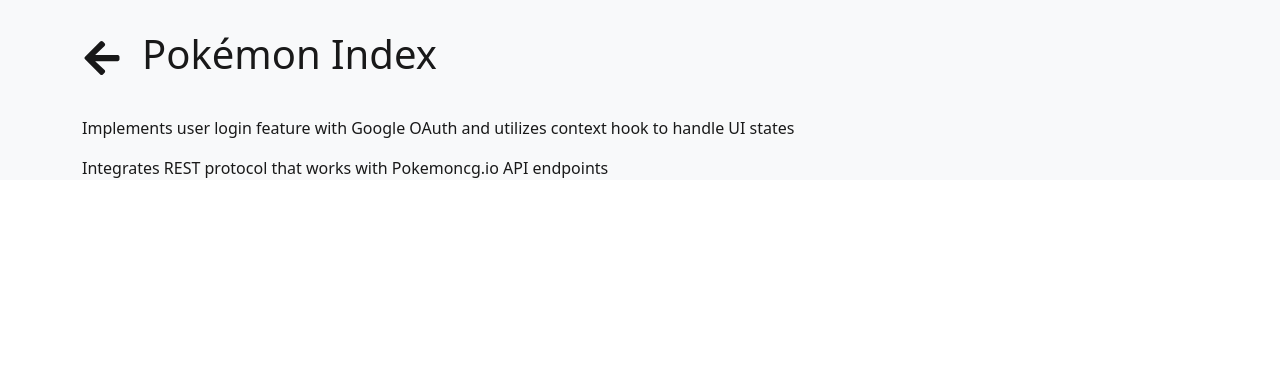
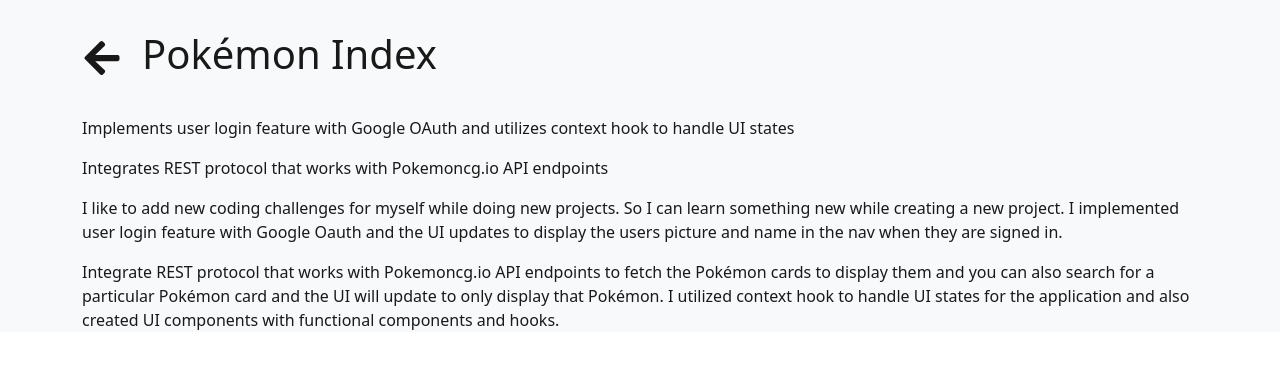
Before and after one commit to thomasgilmore/portfolio2022, a React (Create React App) app: page /pokemon-index in a window 1280 px wide. Shown: the top 368 px of the page. Built offline with nearby package versions, Linux system fonts and the light colour scheme.

Commit message:
added some text to PokemonIndex.js

```diff
--- a/src/Components/PokemonIndex.js
+++ b/src/Components/PokemonIndex.js
@@ -10,6 +10,11 @@ export default function PokemonIndex() {
         <ProjectNav title="Pokémon Index" />
         <p>Implements user login feature with Google OAuth and utilizes context hook to handle UI states</p>
         <p>Integrates REST protocol that works with Pokemoncg.io API endpoints</p>
+
+        <p>I like to add new coding challenges for myself while doing new projects. So I can learn something new while creating a new project. I implemented user login feature with Google Oauth and the UI updates to display the users picture and name in the nav when they are signed in.</p>
+
+        <p>Integrate REST protocol that works with Pokemoncg.io API endpoints to fetch the Pokémon cards to display them and you can also search for a particular Pokémon card and the UI will update to only display that Pokémon. I utilized context hook to handle UI states for the application and also created UI components with functional components and hooks.
+        </p>
       </Container>
     </div>
   )
```
